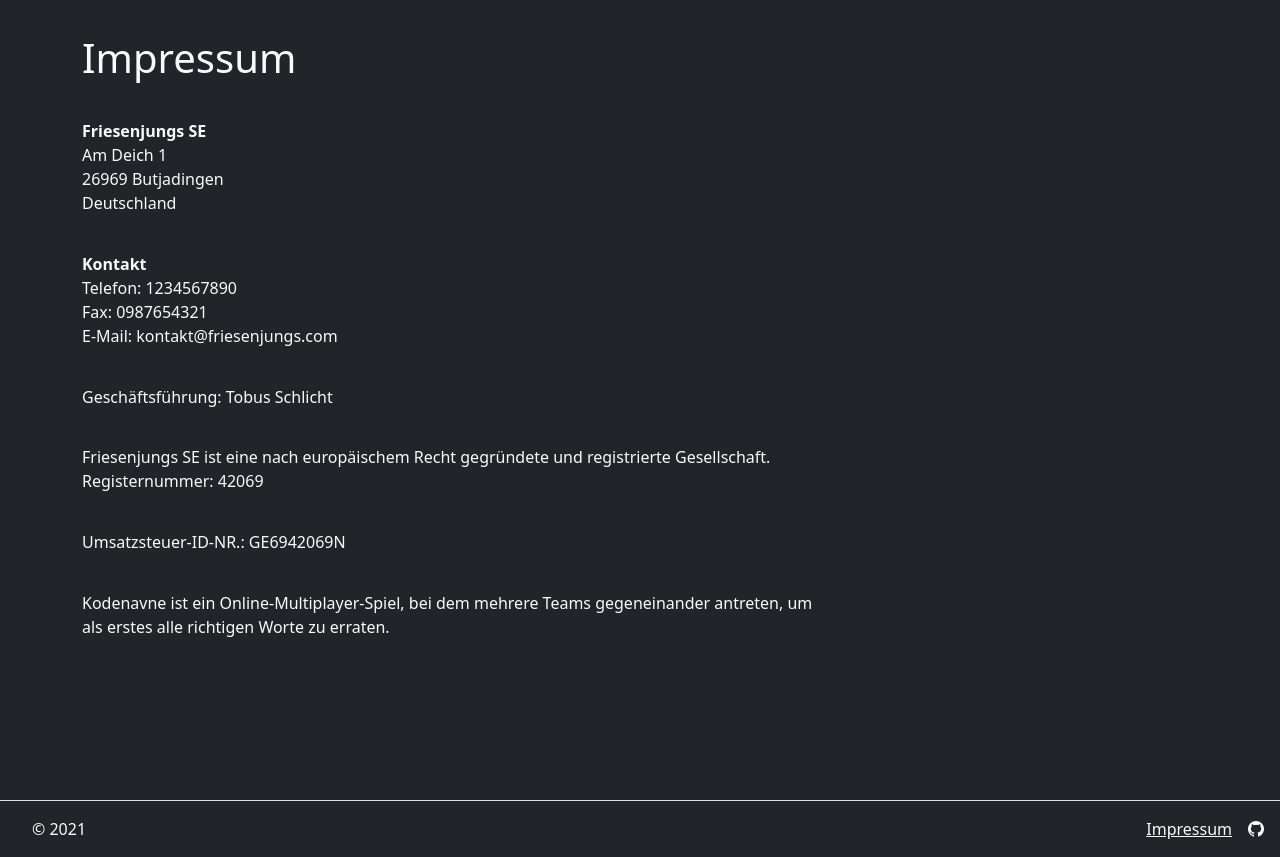
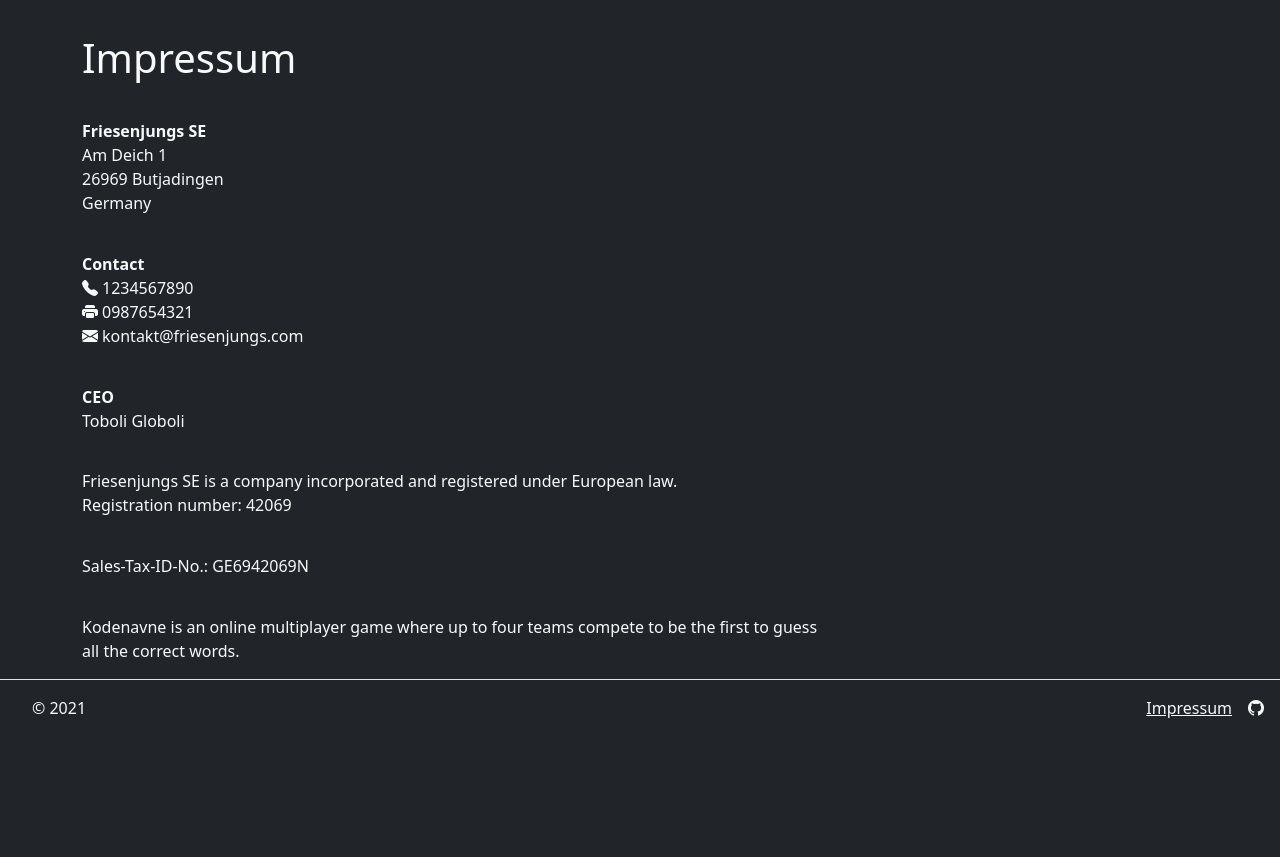
Before and after one commit to friesenjungs/kodenavne, a Flask app: page /impressum in a window 1280 px wide. Shown: the part 56-913 px from the top of the page. After the commit the page ends 774 px from the top, so only its background shows below. Run offline with Flask 2, Linux system fonts and the light colour scheme.

Commit message:
changed language, added icons

```diff
--- a/templates/impressum.html
+++ b/templates/impressum.html
@@ -8,18 +8,18 @@
 {% endblock %}
 {% block content %}
 
-<div class="d-flex vh-100">
+<div class="d-flex h-100">
     <main role="main" class="container">
         <div class="row">
             <div class="col-md-8 blog-main" style="margin-top: 3%;">
                 <div class="blog-post">
                     <h1 class="blog-post-title">Impressum</h1>
-                    <p style="margin-top: 5%;"><b>Friesenjungs SE</b><br>Am Deich 1<br>26969 Butjadingen<br>Deutschland</p>
-                    <p style="margin-top: 5%;"><b>Kontakt</b><br>Telefon: 1234567890<br>Fax: 0987654321<br>E-Mail: kontakt@friesenjungs.com</p>
-                    <p style="margin-top: 5%;">Geschäftsführung: Tobus Schlicht</p>
-                    <p style="margin-top: 5%;">Friesenjungs SE ist eine nach europäischem Recht gegründete und registrierte Gesellschaft.<br>Registernummer: 42069</p>
-                    <p style="margin-top: 5%;">Umsatzsteuer-ID-NR.: GE6942069N</p>
-                    <p style="margin-top: 5%;">Kodenavne ist ein Online-Multiplayer-Spiel, bei dem mehrere Teams gegeneinander antreten, um als erstes alle richtigen Worte zu erraten.</p>
+                    <p style="margin-top: 5%;"><b>Friesenjungs SE</b><br>Am Deich 1<br>26969 Butjadingen<br>Germany</p>
+                    <p style="margin-top: 5%;"><b>Contact</b><br><i class="bi bi-telephone-fill me-1"></i>1234567890<br><i class="bi bi-printer-fill me-1"></i>0987654321<br><i class="bi bi-envelope-fill me-1"></i>kontakt@friesenjungs.com</p>
+                    <p style="margin-top: 5%;"><b>CEO</b><br>Toboli Globoli</p>
+                    <p style="margin-top: 5%;">Friesenjungs SE is a company incorporated and registered under European law.<br>Registration number: 42069</p>
+                    <p style="margin-top: 5%;">Sales-Tax-ID-No.: GE6942069N</p>
+                    <p style="margin-top: 5%;">Kodenavne is an online multiplayer game where up to four teams compete to be the first to guess all the correct words.</p>
                 </div>
             </div>
         </div>
```
